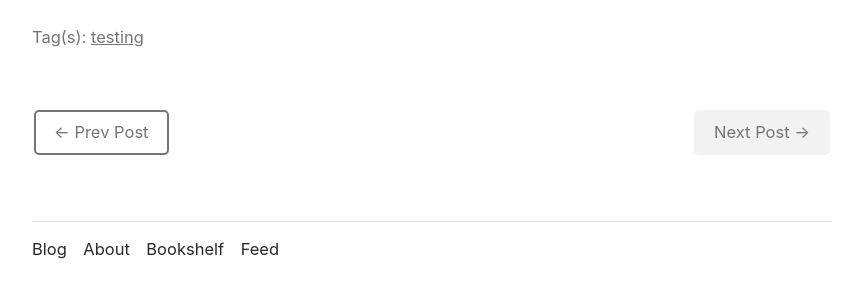
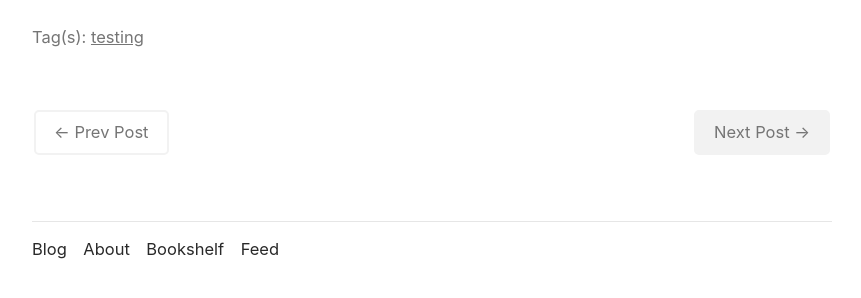
Before and after one commit to ajpwalser/ajpwalser.github.io, a Jekyll site: the page built from _posts/2019-08-06-test.md, in a window 1280 px wide. Shown: the part 329-627 px from the top of the page, without its empty margins (208-1069 px from the left). Built offline with Jekyll 4.4.1, drawn with Linux system fonts in a browser that asks for light colours; some web fonts are replaced.

Commit message:
Update style.css

```diff
--- a/css/style.css
+++ b/css/style.css
@@ -281,7 +281,7 @@ figcaption {
 	margin: 2px;
 	color: rgb(117, 117, 117);
 	background-color: rgb(255, 255, 255);
-	border: 2px solid rgb(117, 117, 117);
+	border: 2px solid rgb(242, 242, 242);
 	-webkit-border-radius: 5px;
 	-moz-border-radius: 5px;
 	border-radius: 5px;
```
